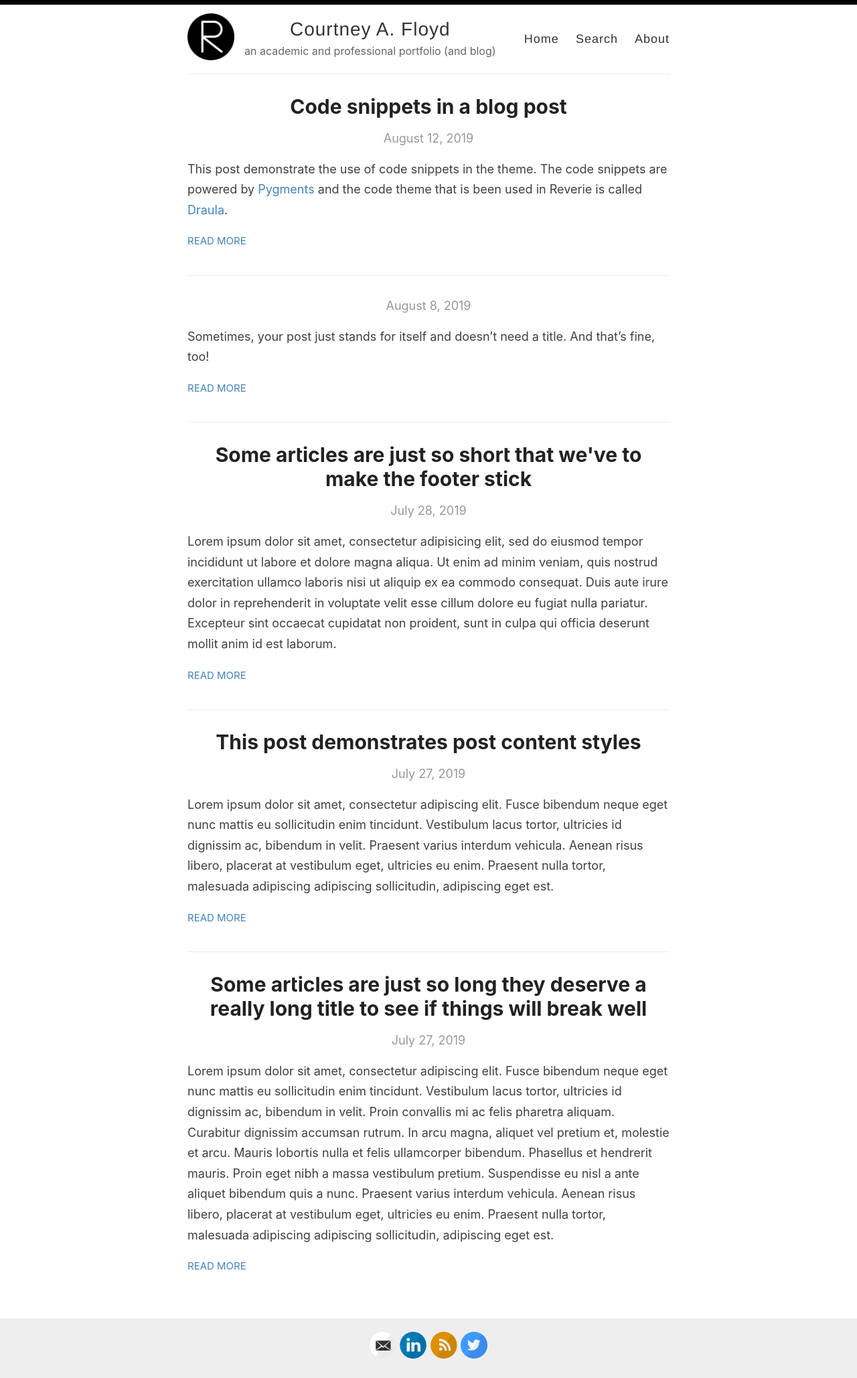
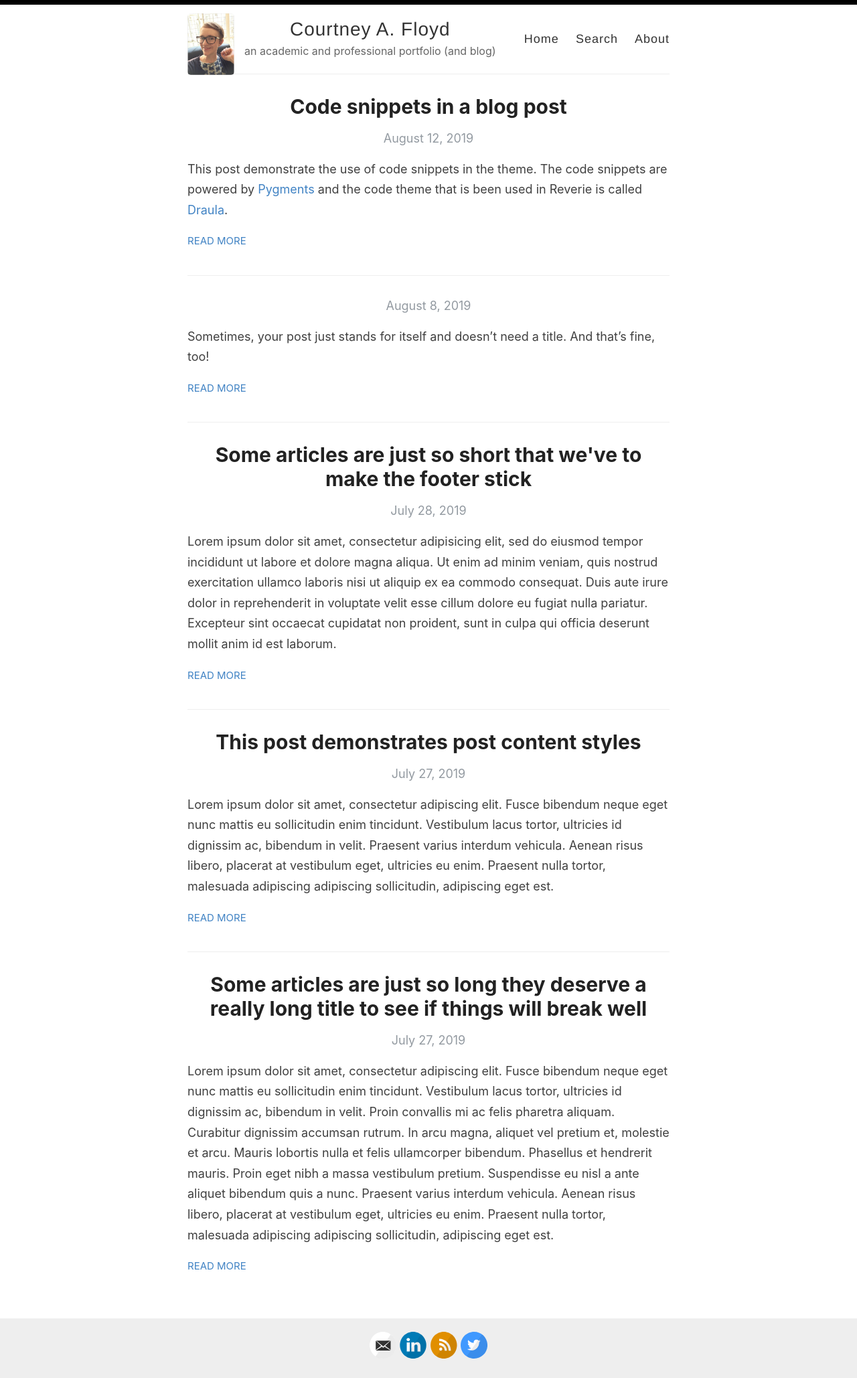
Before and after one commit to VictorianScribblers/DrCFloyd.github.io, a Jekyll site: the page built from index.html, in a window 1280 px wide. Shown: the whole page at 67% size. Built offline with Jekyll 4.4.1, drawn with Linux system fonts in a browser that asks for light colours; the list of posts is cut into pages by our own code.

Commit message:
Update _config.yml

```diff
--- a/_config.yml
+++ b/_config.yml
@@ -12,7 +12,7 @@ author: Courtney
 description: an academic and professional portfolio (and blog)
 
 # URL of your avatar or profile pic (you could use your GitHub profile pic)
-avatar: /images/reverie.png
+avatar: /images/screen-shot-2018-08-07-at-2-06-37-pm.png
 
 #
 # Flags below are optional
```
